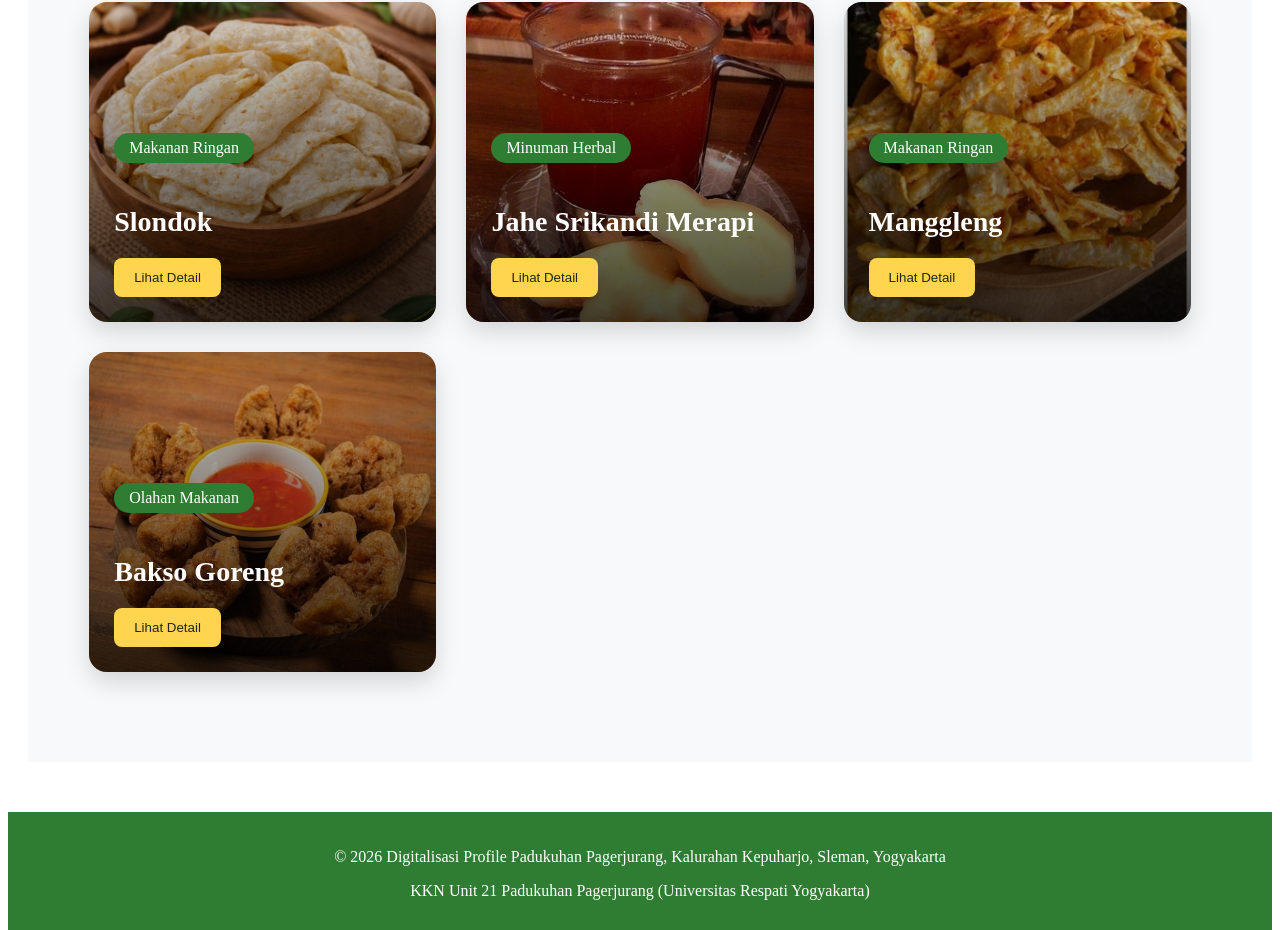
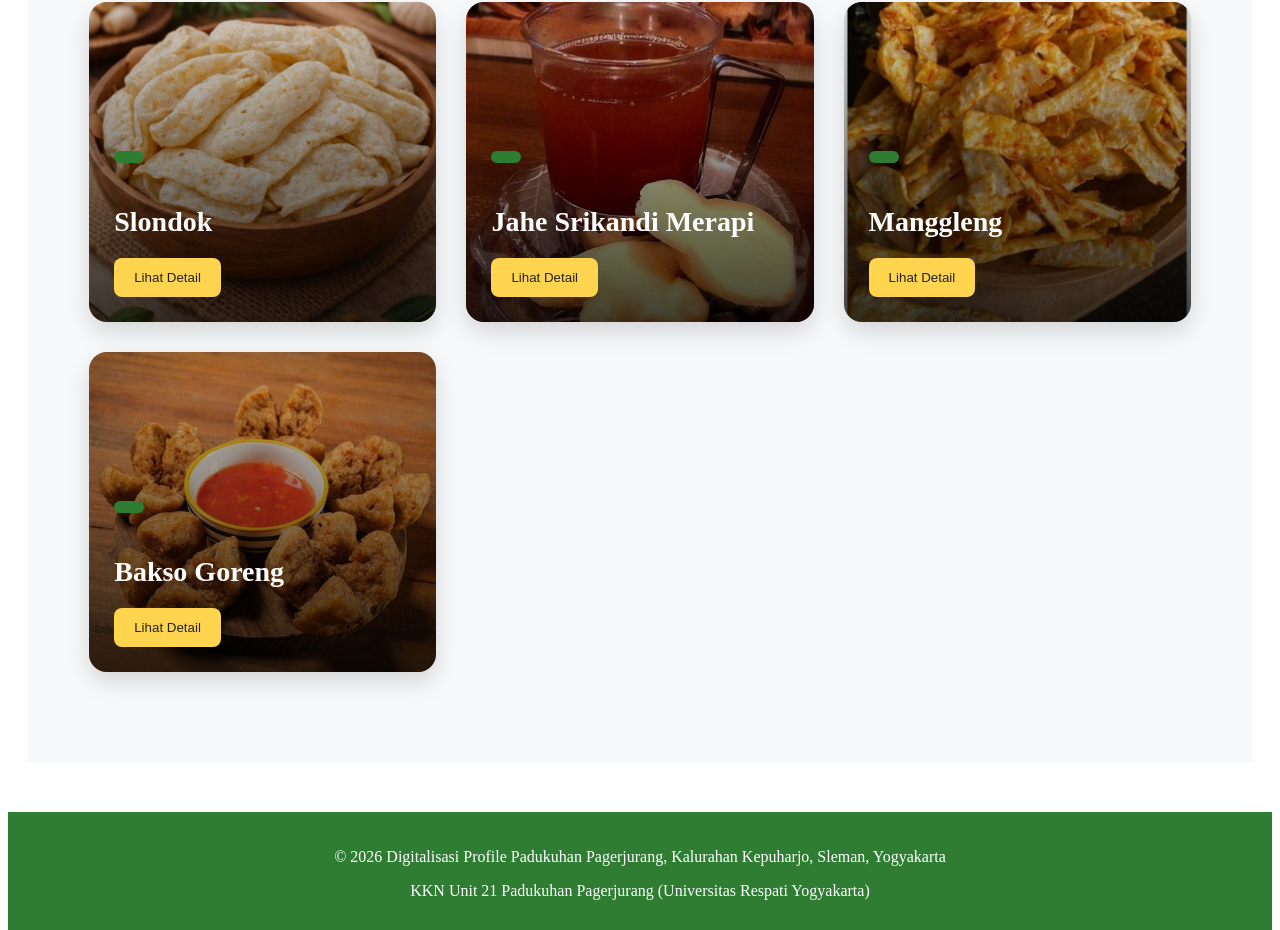
Before and after one commit to fahrurrozi24/digitalisasi-umkm-pagerjurang, a React (Vite) app: page / in a window 1280 px wide. Shown: the part 2120-3050 px from the top of the page. Built offline with nearby package versions, Linux system fonts and the light colour scheme.

Commit message:
Final website KKN

```diff
--- a/src/pages/Home.jsx
+++ b/src/pages/Home.jsx
@@ -85,25 +85,21 @@ function Home() {
 
               <CardUMKM
                 nama="Slondok"
-                kategori="Makanan Ringan"
                 gambar={slondok}
               />
 
               <CardUMKM
                 nama="Jahe Srikandi Merapi"
-                kategori="Minuman Herbal"
                 gambar={jahe}
               />
 
               <CardUMKM
                 nama="Manggleng"
-                kategori="Makanan Ringan"
                 gambar={manggleng}
               />
 
               <CardUMKM
                 nama="Bakso Goreng"
-                kategori="Olahan Makanan"
                 gambar={bakso}
               />
 
```
